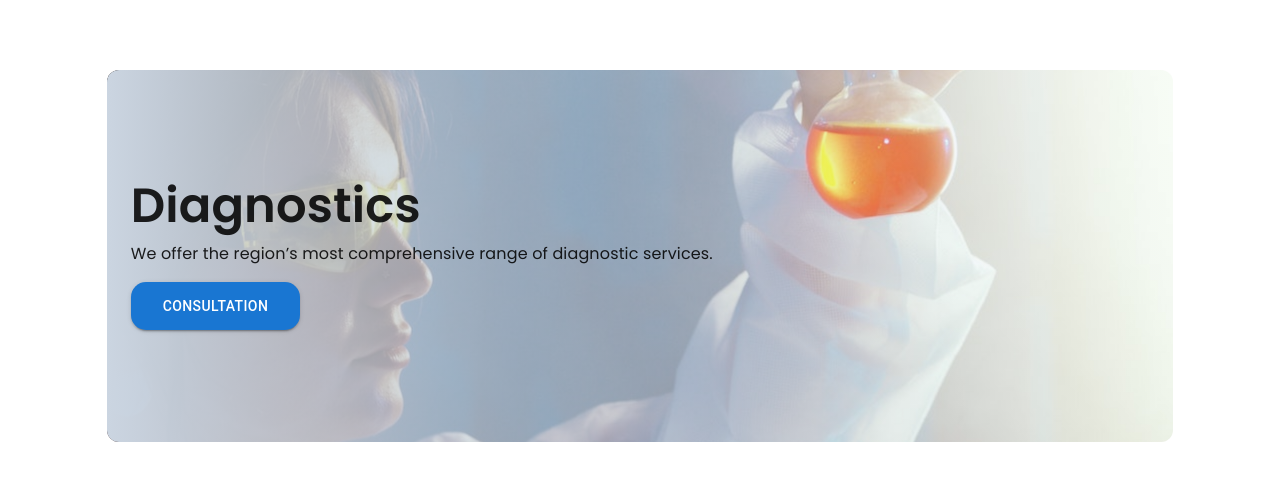
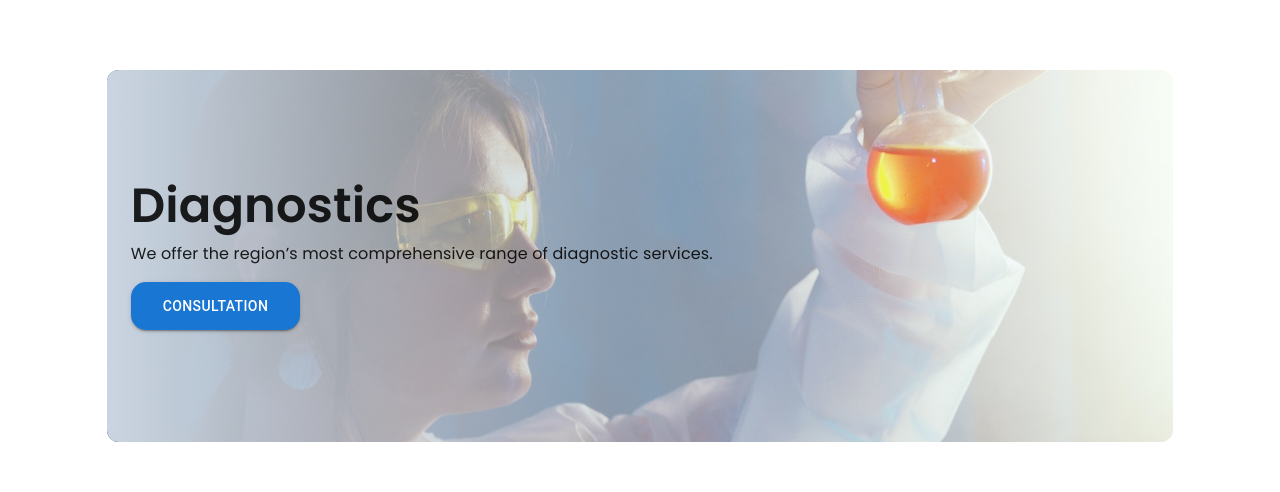
Before and after one commit to Abdulloh-Mamanazirov/hospital, a React (Vite) app: page / in a window 1280 px wide. Shown: the part 2336-2828 px from the top of the page. Built offline with nearby package versions, Linux system fonts and the light colour scheme.

Commit message:
fix: diagnostics bg

```diff
--- a/src/index.css
+++ b/src/index.css
@@ -132,8 +132,12 @@
 
 .diagnostics{
   background: url("/artem.jpg") no-repeat fixed;
-  /* background-size: cover; */
   background-position: right;
+}
+@media (max-width:1400px) {
+  .diagnostics{
+    background-size: cover;
+  }
 }
 
 
```
